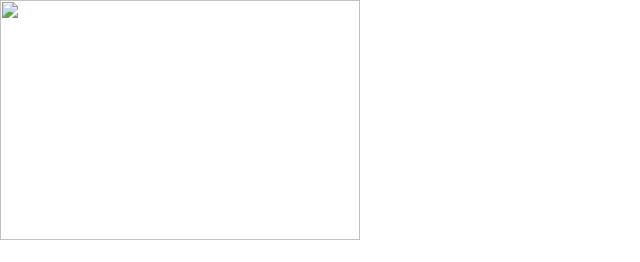
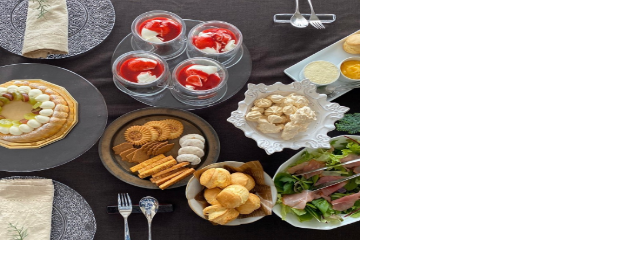
Before and after one commit to harunahaya/haru-sweets, a plain HTML site: page index.html in a window 1280 px wide. Shown: the top 262 px of the page, without its empty margins (0-640 px from the left). Drawn offline with Linux system fonts and the light colour scheme.

Commit message:
Update index.html

```diff
--- a/index.html
+++ b/index.html
@@ -8,7 +8,7 @@
     </head>
 
     <body>
-        <img src="img/IMG_3186.jpg" width="360" height="240">
+        <img src="IMG_3186.jpg" width="360" height="240">
         <h1>"Treat yourself. Life is short."<br>
             <font size="3">-Haruna</font></h1>
         <p>林春菜</p>
```
